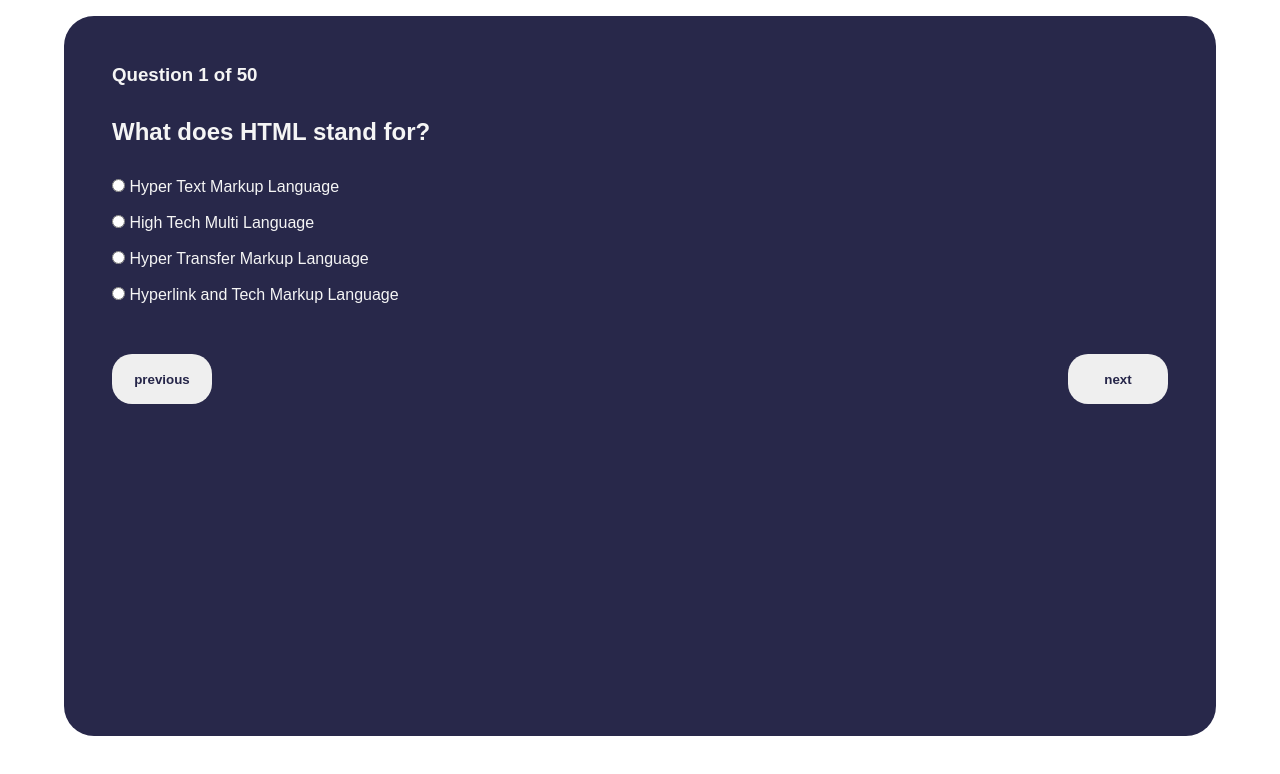
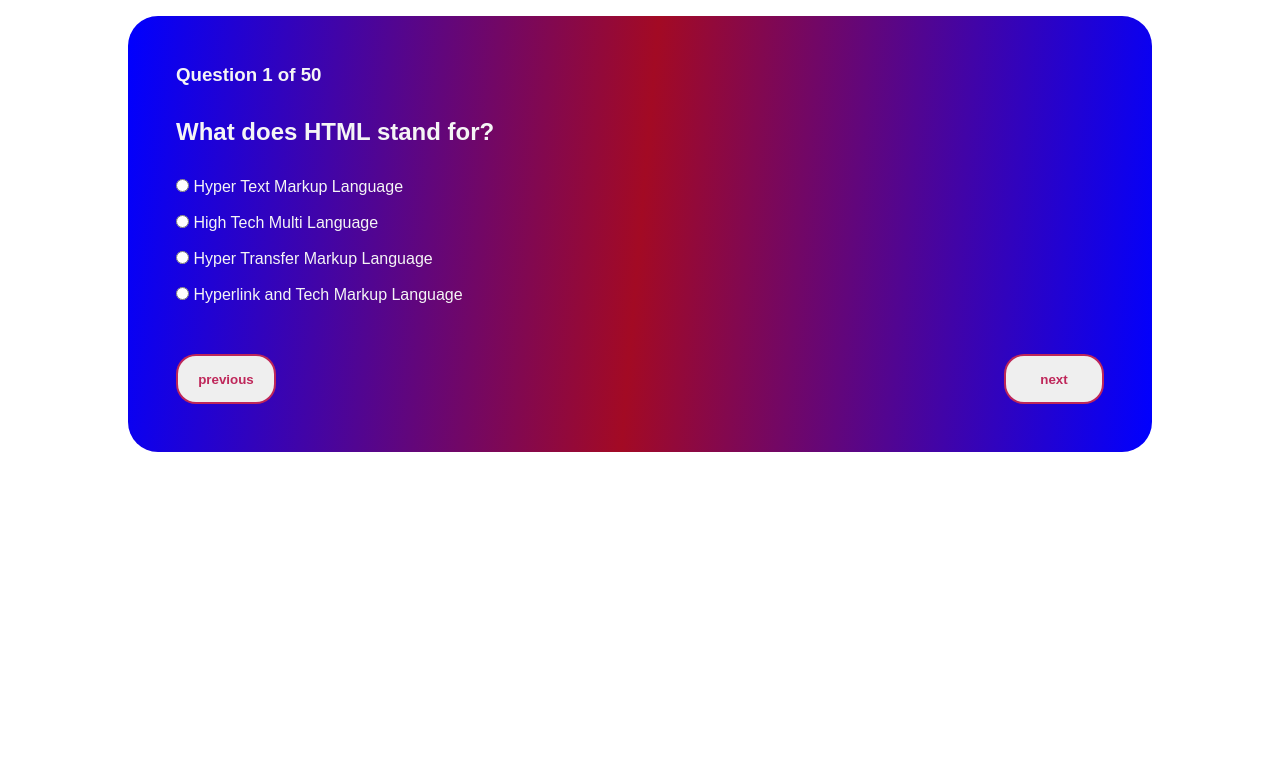
Before and after one commit to chukwu-Emmanuel-Eke/quiz, a plain HTML site: page index.html in a window 1280 px wide. Drawn offline with Linux system fonts and the light colour scheme.

Commit message:
Update index.html

```diff
--- a/index.html
+++ b/index.html
@@ -20,33 +20,34 @@
             justify-content: center;
         }
         .container{
-            width: 90%;
-            height: 90%;
+            width: 80%;
+            height: auto;
             display: flex;
             flex-direction: column;
             gap: 2rem;
-            background-color: #04042cda;
+             background:linear-gradient(95deg, blue,rgb(163, 10, 36),blue);
             border-radius:30px;
             margin: 1rem;
             padding: 3rem;
             position: fixed;
             top: 0;
+            box-shadow: 20px 20px  0  white);
         }
         #previous{
-         color: #04042cda;
+         color:   rgba(182, 5, 64, 0.856);
          width: 100px;
          height: 50px;
          border-radius: 20px;
-         border: none;
+         border: 2px solid rgba(182, 5, 64, 0.856);
          cursor: pointer;
         font-weight: 900;
         }
         #next{
-         color: #04042cda;
+         color: rgba(182, 5, 64, 0.856);
          width: 100px;
          height: 50px;
          border-radius: 20px;
-         border: none;
+          border: 2px solid rgba(182, 5, 64, 0.856);
          cursor: pointer;
          font-weight: 900;
         }
@@ -65,7 +66,6 @@
     }
   @media (max-width:379px) {
     #previous, #next{
-         color: #04042cda;
          width: 70px;
          height: 30px;
          border-radius: 20px;
```
